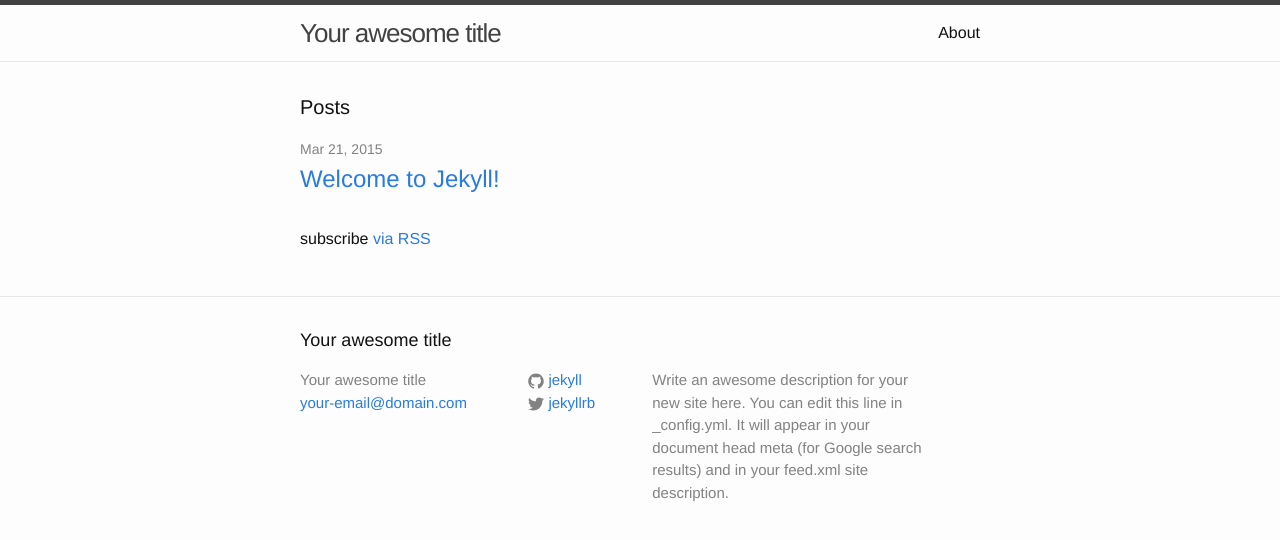
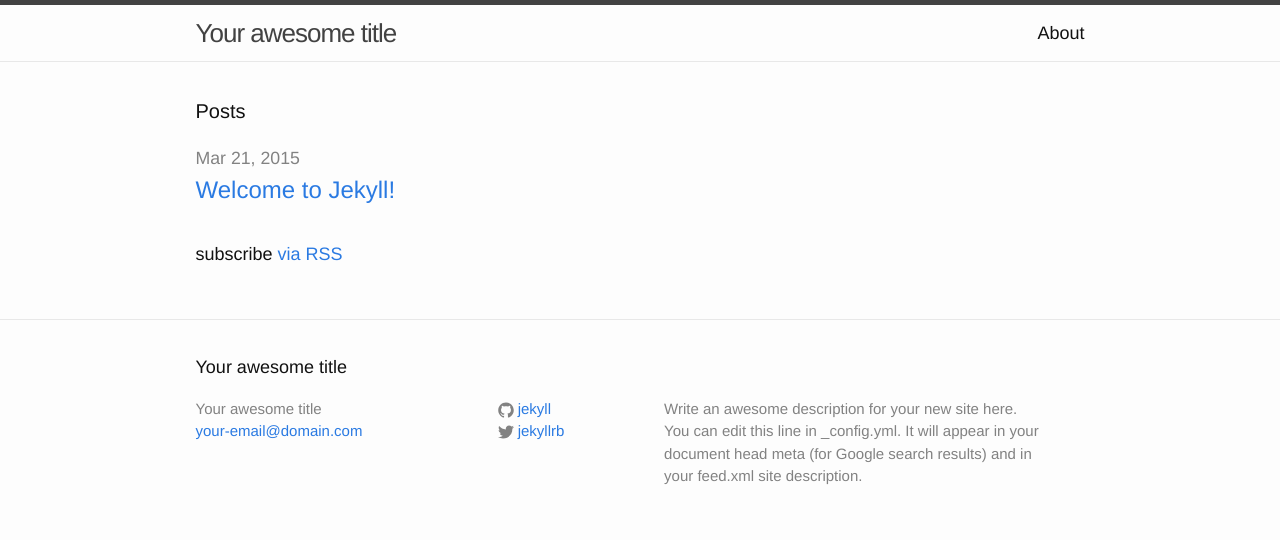
Before and after one commit to vimallen/allend, a Jekyll site: the page built from index.html, in a window 1280 px wide. Shown: the top 540 px of the page. Built offline with Jekyll 4.4.1, drawn with Linux system fonts in a browser that asks for light colours.

Commit message:
Sun start

```diff
--- a/css/main.scss
+++ b/css/main.scss
@@ -16,11 +16,11 @@
 
 // Our variables
 $base-font-family: Helvetica, Arial, sans-serif;
-$base-font-size:   16px;
+$base-font-size:   1.125em;
 $small-font-size:  $base-font-size * 0.875;
 $base-line-height: 1.5;
 
-$spacing-unit:     30px;
+$spacing-unit:     1.875em;
 
 $text-color:       #111;
 $background-color: #fdfdfd;
@@ -31,10 +31,10 @@ $grey-color-light: lighten($grey-color, 40%);
 $grey-color-dark:  darken($grey-color, 25%);
 
 // Width of the content area
-$content-width:    800px;
+$content-width:    80%;
 
-$on-palm:          600px;
-$on-laptop:        800px;
+$on-palm:          37em;
+$on-laptop:        50em;
 
 
 
@@ -53,9 +53,11 @@ $on-laptop:        800px;
 
 @include media-query($on-palm) {
     .mq {
-        padding-right: $spacing-unit / 4;
-        padding-left: $spacing-unit / 4;
-		background-color: #bab529;
+//        padding-right: $spacing-unit / 4;
+//        padding-left: $spacing-unit / 4;
+		  background-color: #bab529;
+
+
     }
 }
 
```
